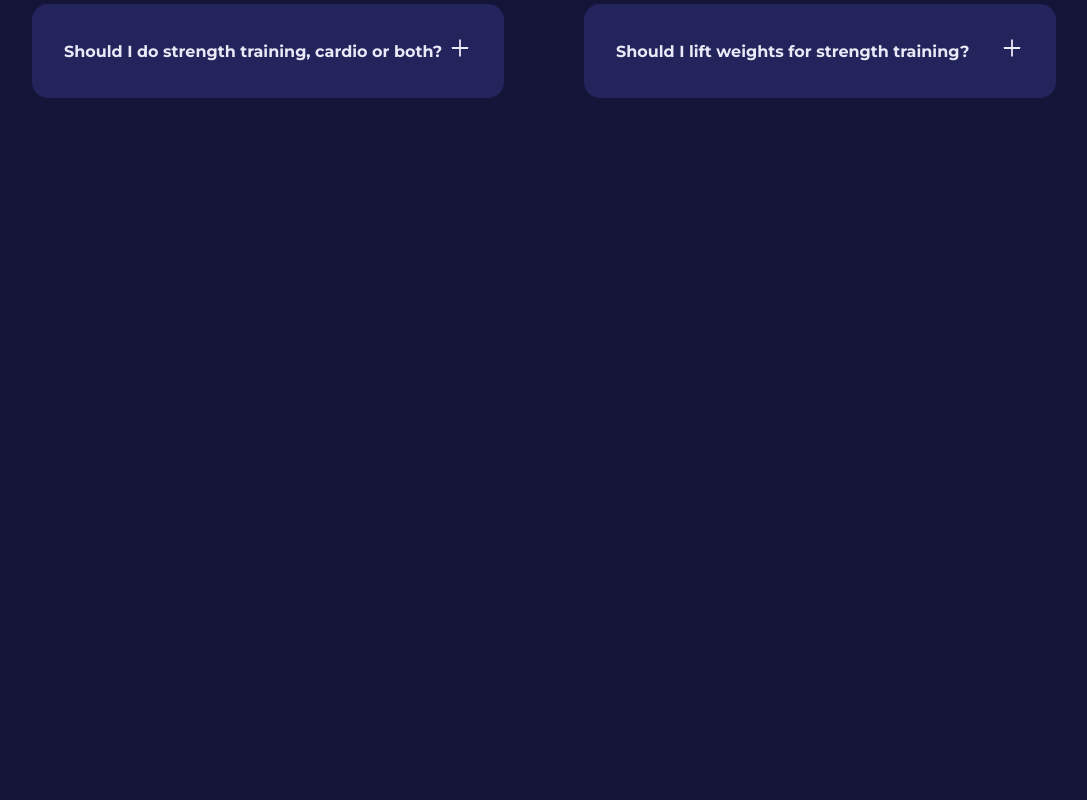
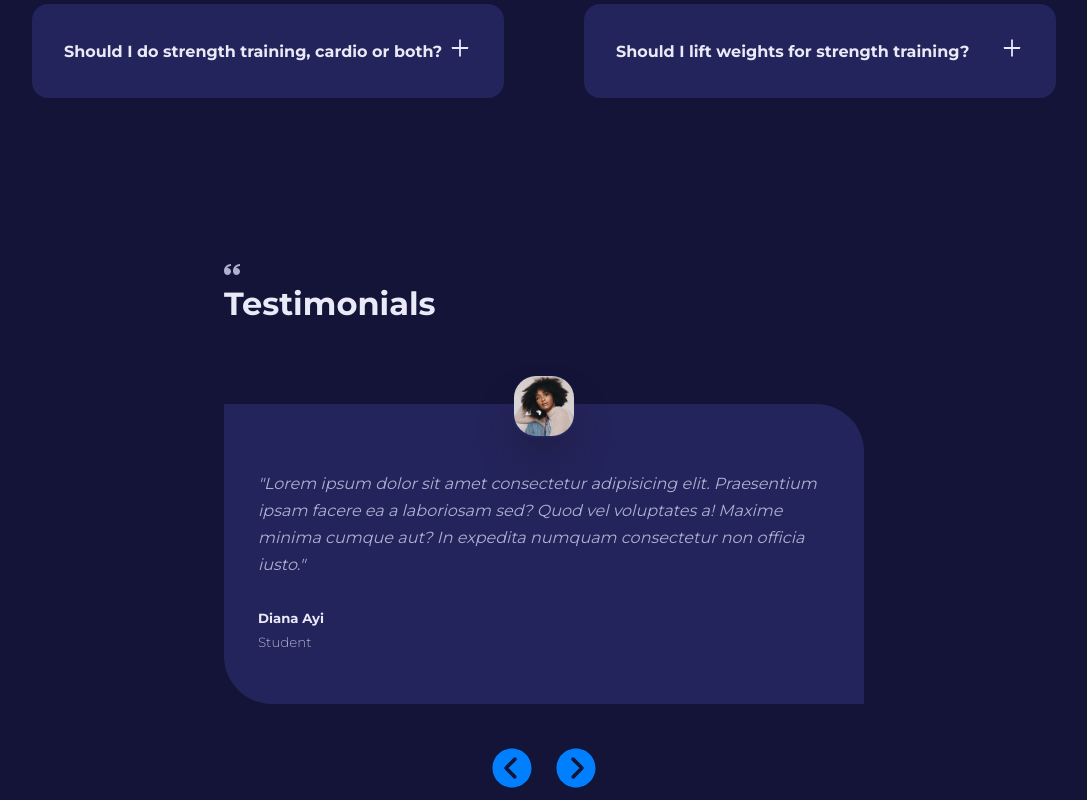
Before and after one commit to enzooz48/Gallery-App, a React (Create React App) app: page / in a window 1280 px wide. Shown: the part 2728-3528 px from the top of the page, without its empty margins (96-1183 px from the left). Before the commit the page ends 2826 px from the top, so only its background shows below. Built offline with nearby package versions, Linux system fonts and the light colour scheme.

Commit message:
Add Testimonials Component

```diff
--- /dev/null
+++ b/src/components/Testimonials.jsx
@@ -0,0 +1,56 @@
+import SectionHead from './SectionHead';
+import { ImQuotesLeft } from 'react-icons/im';
+import Card from '../UI/Card';
+import {
+	IoIosArrowDropleftCircle,
+	IoIosArrowDroprightCircle,
+} from 'react-icons/io';
+import { testimonials } from '../data';
+import { useState } from 'react';
+
+const Testimonials = () => {
+	const [index, setIndex] = useState(0);
+	const { name, quote, job, avatar } = testimonials[index];
+	const prevTestimonialHandler = () => {
+		setIndex((prev) => prev - 1);
+		if (index <= 0) {
+			setIndex(testimonials.length - 1);
+		}
+	};
+	const nextTestimonialHandler = () => {
+		setIndex((prev) => prev + 1);
+		if (index >= testimonials.length - 1) {
+			setIndex(0);
+		}
+	};
+
+	return (
+		<section className="testimonials">
+			<div className="container testimonials__container">
+				<SectionHead
+					icon={<ImQuotesLeft />}
+					title="Testimonials"
+					className="testimonials__head"
+				/>
+				<Card className="testimonial">
+					<div className="testimonial__avatar">
+						<img src={avatar} alt={name} />
+					</div>
+					<p className="testimonial__quote">{`"${quote}"`}</p>
+					<h5>{name}</h5>
+					<small className="testimonial__title">{job}</small>
+				</Card>
+				<div className="testimonials__btn-container">
+					<div className="testimonials__btn" onClick={prevTestimonialHandler}>
+						<IoIosArrowDropleftCircle />
+					</div>
+					<div className="testimonials__btn" onClick={nextTestimonialHandler}>
+						<IoIosArrowDroprightCircle />
+					</div>
+				</div>
+			</div>
+		</section>
+	);
+};
+
+export default Testimonials;
--- a/src/pages/home/Home.css
+++ b/src/pages/home/Home.css
@@ -148,3 +148,68 @@
 .faq p {
 	margin-top: 1.5rem;
 }
+
+/* ---------- TESTIMONIALS---------- */
+
+.testimonials {
+	width: 50rem;
+	margin-inline: auto;
+}
+
+.testimonials__head {
+	justify-content: center;
+}
+
+.card.testimonial {
+	position: relative;
+	text-align: left;
+	margin-top: 5rem;
+}
+
+.testimonial__avatar {
+	width: 4rem;
+	height: 4rem;
+	border-radius: 1.5rem;
+	border: 2px solid transparent;
+	overflow: hidden;
+	position: absolute;
+	top: -2rem;
+	left: calc(50% - 2rem);
+	box-shadow: 0 1.5rem 2rem rgba(26, 26, 54, 0.4);
+	transition: var(--transition);
+}
+
+.testimonial:hover .testimonial__avatar {
+	border-radius: 50%;
+	border-color: var(--color-gray-400);
+}
+
+.testimonial__quote {
+	font-style: italic;
+	margin: 1rem 0 2rem;
+}
+
+.card small.testimonial__title {
+	margin-top: 0.3rem;
+}
+
+.testimonials__btn-container {
+	width: fit-content;
+	margin: 2.5rem auto 0;
+	display: flex;
+	justify-content: center;
+	align-items: center;
+	gap: 1rem;
+}
+
+.testimonials__btn {
+	background: transparent;
+	cursor: pointer;
+}
+
+.testimonials__btn svg {
+	fill: var(--color-primary);
+	font-size: 1.8rem;
+	width: 3rem;
+	height: 3rem;
+}
--- a/src/pages/home/Home.jsx
+++ b/src/pages/home/Home.jsx
@@ -1,6 +1,7 @@
 import FAQs from '../../components/FAQs';
 import Header from '../../components/Header';
 import Programs from '../../components/Programs';
+import Testimonials from '../../components/Testimonials';
 import Values from '../../components/Values';
 import './Home.css';
 
@@ -11,6 +12,7 @@ const Home = () => {
 			<Programs />
 			<Values />
 			<FAQs />
+			<Testimonials />
 		</>
 	);
 };
```
